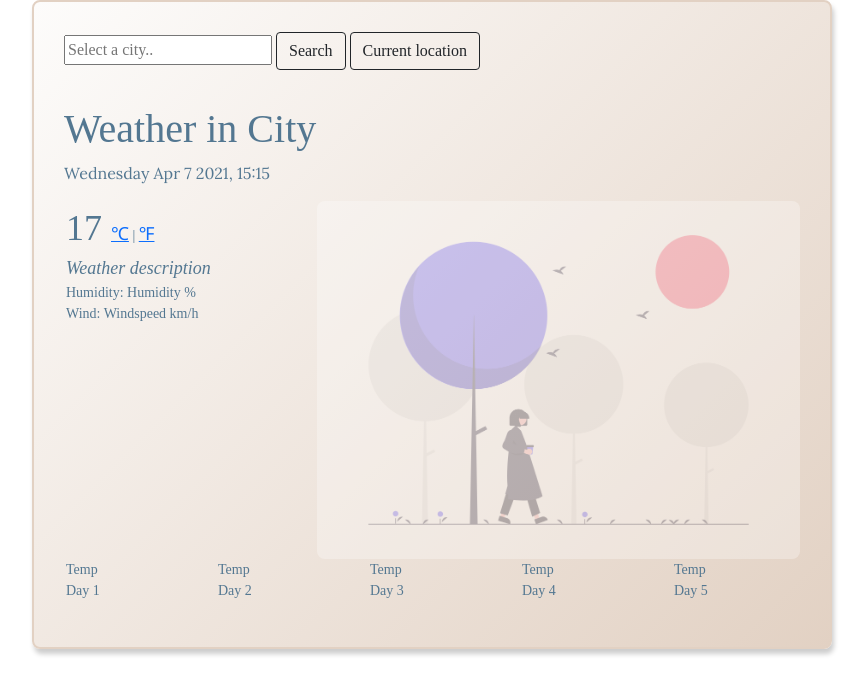
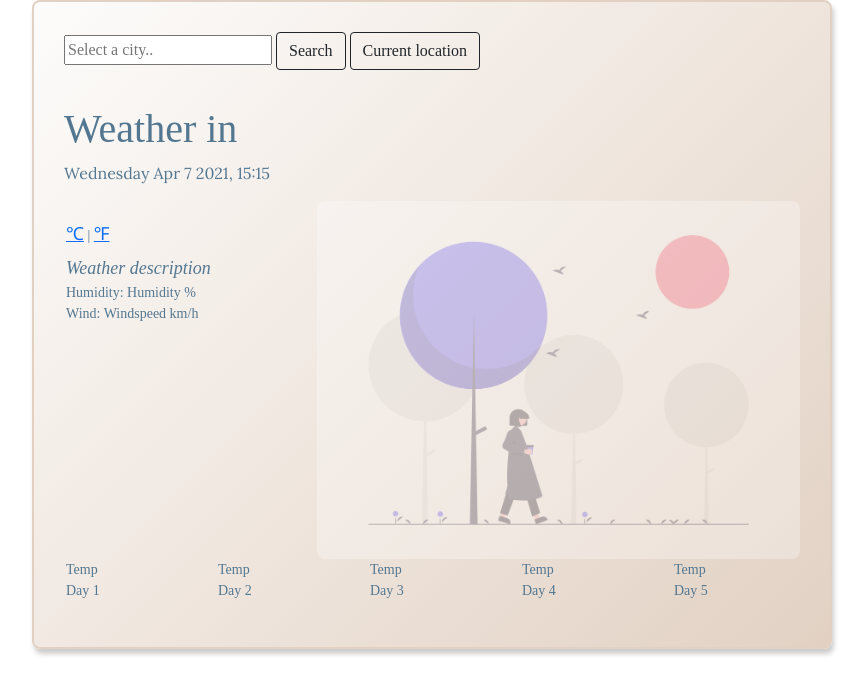
Before and after one commit to EmiliaSohlbergBuske/weather-app-april, a plain HTML site: page index.html in a window 1280 px wide. Shown: the whole page, without its empty margins (208-1075 px from the left). Drawn offline with nearby package versions, Linux system fonts and the light colour scheme; no server answers.

Commit message:
minor changes/clean to html

```diff
--- a/index.html
+++ b/index.html
@@ -26,7 +26,7 @@
 </div>
 </div>
 <h1>
-    Weather in <span class="cityElement" id="city-element">City</span>
+    Weather in <span class="cityElement" id="city-element"> </span>
 </h1>
 
 <p class="date" id="date"> </p>
@@ -36,7 +36,7 @@
         <ul>
             <li>
                 <span class="temperature" id="temperature">
-                17 </span>
+                 </span>
                 <a id="celcius" href="#">℃</a>  | <a id="fahrenheit" href="#">℉</a>
             </li>
             <li>
--- a/src/index.js
+++ b/src/index.js
@@ -41,7 +41,7 @@ function showWeatherCondition (response) {
 
 function searchCity (city) {
   let apiKey = "2aab278b1613f8cd861593e4ae3bb315";
-   let apiUrl = `https://api.openweathermap.org/data/2.5/weather?q=${city}&units=metric&appid=${apiKey}`;
+   let apiUrl = `https://api.openweathermap.org/data/2.5/weather?q=${city}&appid=${apiKey}&units=metric`;
         axios.get(apiUrl).then(showWeatherCondition);
 }
       function handleSubmit (event) {
```
